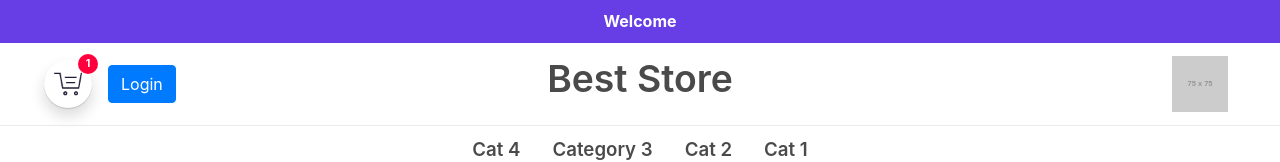
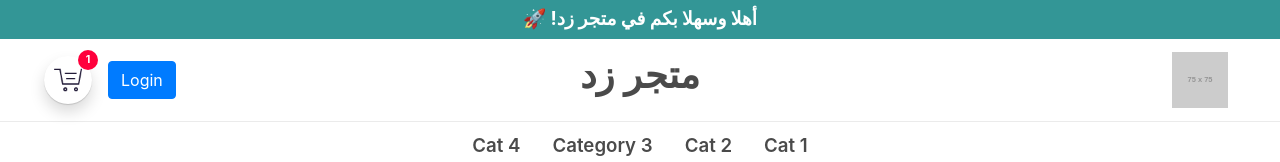
Before and after one commit to AbdulelahHajjar/Zid-Store, a React (Create React App) app: page / in a window 1280 px wide. Shown: the top 162 px of the page. Built offline with nearby package versions, Linux system fonts and the light colour scheme.

Commit message:
Data.json modifications

```diff
--- a/src/Components/MessageLine/MessageLine.module.scss
+++ b/src/Components/MessageLine/MessageLine.module.scss
@@ -1,7 +1,8 @@
 .container {
     background-color: blue;
     text-align: center;
-    padding: 10px;
+    padding: 6px;
     margin: 0;
     font-weight: bold;
+    font-size: 14pt;
 }
--- a/src/Resources/Data/data.json
+++ b/src/Resources/Data/data.json
@@ -1,7 +1,7 @@
 {
 	"store": {
         "id": "09806ce7-02fd-4a8c-b59b-cbaeeaab0e49",
-        "name": "Best Store",
+        "name": "متجر زد",
         "ssl": "https://localhost/",
         "currency": "SAR",
         "language_code": "ar"
@@ -9,9 +9,9 @@
 	"layout": {
 		"messages": [
 			{
-				"text": "Welcome",
+				"text": "أهلا وسهلا بكم في متجر زد! 🚀",
 				"text_color": "#ffffff",
-				"background_color": "#673de6"
+				"background_color": "#339696"
 			}
 		],
 		"logo": "https://dummyimage.com/75x75/000/fff",
--- a/src/globals.scss
+++ b/src/globals.scss
@@ -1,6 +1,6 @@
-$accent-color: #673de6;
+$accent-color: #339696;
 $accent-color-lighter: lighter($accent-color, 10%);
-$site-color: #f3f3f3;
+$site-color: #f9f9f9;
 $primary-color: #4a4a4a;
 $light: #ebebeb;
 
```
Also changed, not shown: src/Resources/Fonts/Harmattan-Bold.ttf (added), src/Resources/Fonts/Harmattan-Regular.ttf (added).
